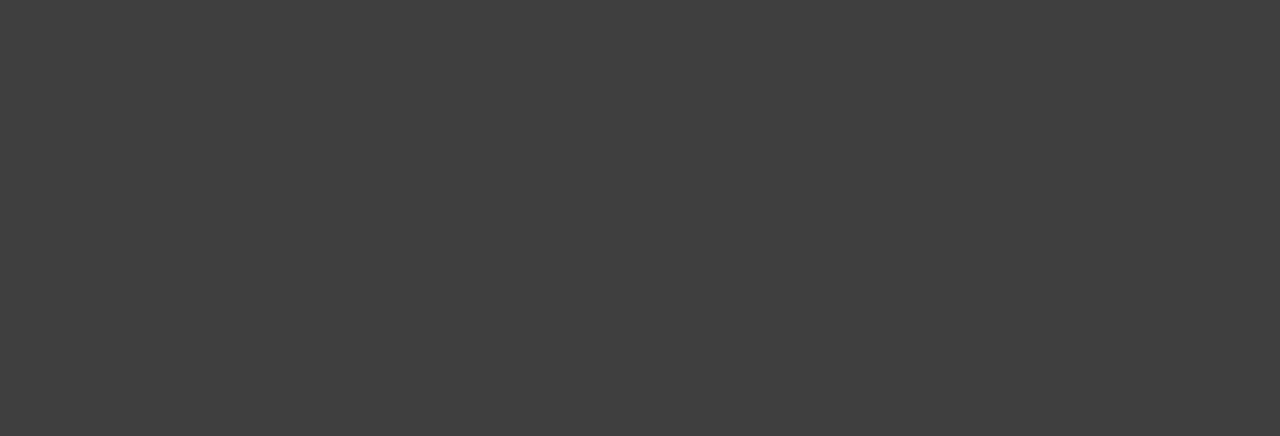
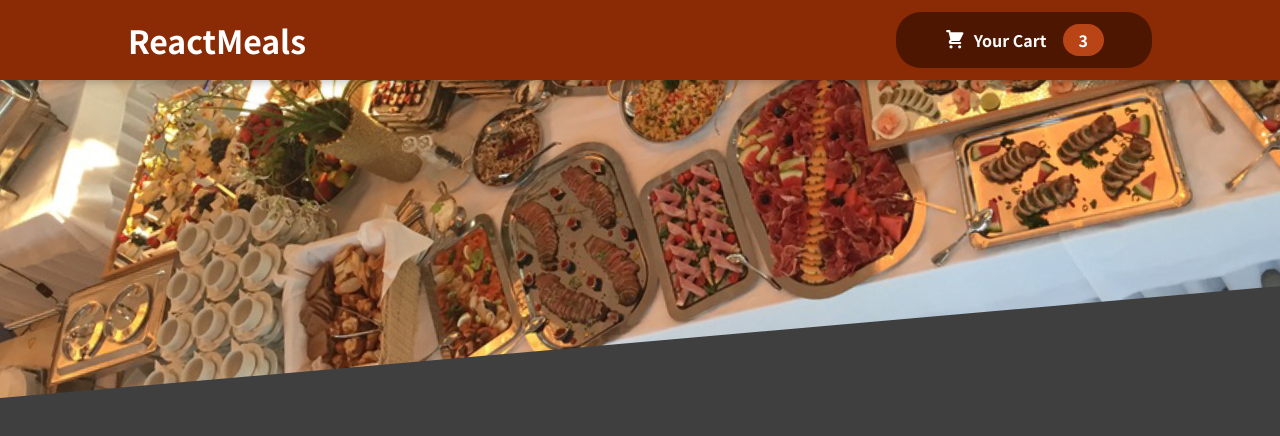
Before and after one commit to avlakh/react-food-order, a React (Vite) app: page / in a window 1280 px wide. Shown: the top 436 px of the page. Built offline with nearby package versions, Linux system fonts and the light colour scheme.

Commit message:
added header & header button comps

```diff
--- a/src/App.jsx
+++ b/src/App.jsx
@@ -1,3 +1,11 @@
-const App = () => {};
+import Header from './components/Layout/Header';
+
+const App = () => {
+	return (
+		<>
+			<Header></Header>
+		</>
+	);
+};
 
 export default App;
--- /dev/null
+++ b/src/components/Cart/CartIcon.jsx
@@ -0,0 +1,13 @@
+const CartIcon = () => {
+	return (
+		<svg
+			xmlns="http://www.w3.org/2000/svg"
+			viewBox="0 0 20 20"
+			fill="currentColor"
+		>
+			<path d="M3 1a1 1 0 000 2h1.22l.305 1.222a.997.997 0 00.01.042l1.358 5.43-.893.892C3.74 11.846 4.632 14 6.414 14H15a1 1 0 000-2H6.414l1-1H14a1 1 0 00.894-.553l3-6A1 1 0 0017 3H6.28l-.31-1.243A1 1 0 005 1H3zM16 16.5a1.5 1.5 0 11-3 0 1.5 1.5 0 013 0zM6.5 18a1.5 1.5 0 100-3 1.5 1.5 0 000 3z" />
+		</svg>
+	);
+};
+
+export default CartIcon;
--- /dev/null
+++ b/src/components/Layout/Header.jsx
@@ -0,0 +1,19 @@
+import classes from './Header.module.css';
+import mealsImage from '../../assets/meals.jpg';
+import HeaderCartButton from './HeaderCartButton';
+
+const Header = (props) => {
+	return (
+		<>
+			<header className={classes.header}>
+				<h1>ReactMeals</h1>
+				<HeaderCartButton/>
+			</header>
+			<div className={classes['main-image']}>
+				<img src={mealsImage} alt="A table full of delicious food" />
+			</div>
+		</>
+	);
+};
+
+export default Header;
--- /dev/null
+++ b/src/components/Layout/Header.module.css
@@ -0,0 +1,29 @@
+.header {
+	position: fixed;
+	top: 0;
+	left: 0;
+	width: 100%;
+	height: 5rem;
+	background-color: #8a2b06;
+	color: white;
+	display: flex;
+	justify-content: space-between;
+	align-items: center;
+	padding: 0 10%;
+	box-shadow: 0 2px 8px rgba(0, 0, 0, 0.25);
+	z-index: 10;
+}
+
+.main-image {
+	width: 100%;
+	height: 25rem;
+	z-index: 0;
+	overflow: hidden;
+}
+
+.main-image img {
+	width: 110%;
+	height: 100%;
+	object-fit: cover;
+	transform: rotateZ(-5deg) translateY(-4rem) translateX(-1rem);
+}
--- /dev/null
+++ b/src/components/Layout/HeaderCartButton.jsx
@@ -0,0 +1,16 @@
+import classes from './HeaderCartButton.module.css';
+import CartIcon from '../Cart/CartIcon';
+
+const HeaderCartButton = (props) => {
+	return (
+		<button className={classes.button}>
+			<span className={classes.icon}>
+				<CartIcon />
+			</span>
+			<span>Your Cart</span>
+			<span className={classes.badge}>3</span>
+		</button>
+	);
+};
+
+export default HeaderCartButton;
--- /dev/null
+++ b/src/components/Layout/HeaderCartButton.module.css
@@ -0,0 +1,59 @@
+.button {
+	cursor: pointer;
+	font: inherit;
+	border: none;
+	background-color: #4d1601;
+	color: white;
+	padding: 0.75rem 3rem;
+	display: flex;
+	justify-content: space-around;
+	align-items: center;
+	border-radius: 25px;
+	font-weight: bold;
+}
+
+.button:hover,
+.button:active {
+	background-color: #2c0d00;
+}
+
+.icon {
+	width: 1.35rem;
+	height: 1.35rem;
+	margin-right: 0.5rem;
+}
+
+.badge {
+	background-color: #b94517;
+	padding: 0.25rem 1rem;
+	border-radius: 25px;
+	margin-left: 1rem;
+	font-weight: bold;
+}
+
+.button:hover .badge,
+.button:active .badge {
+	background-color: #92320c;
+}
+
+.bump {
+	animation: bump 300ms ease-out;
+}
+
+@keyframes bump {
+	0% {
+		transform: scale(1);
+	}
+	10% {
+		transform: scale(0.9);
+	}
+	30% {
+		transform: scale(1.1);
+	}
+	50% {
+		transform: scale(1.15);
+	}
+	100% {
+		transform: scale(1);
+	}
+}
```
Also changed, not shown: src/assets/meals.jpg (added).
